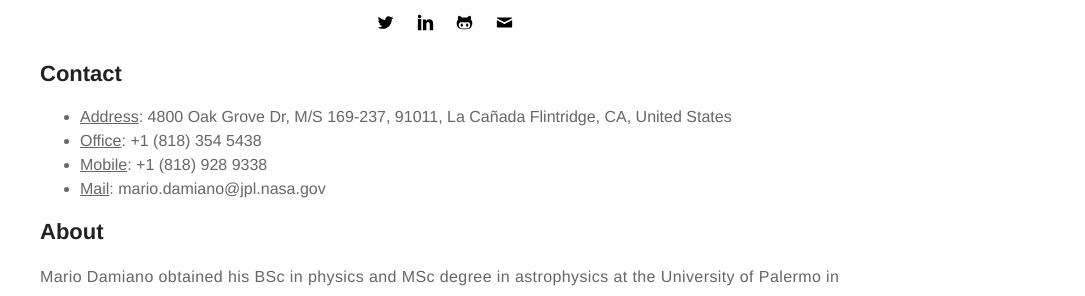
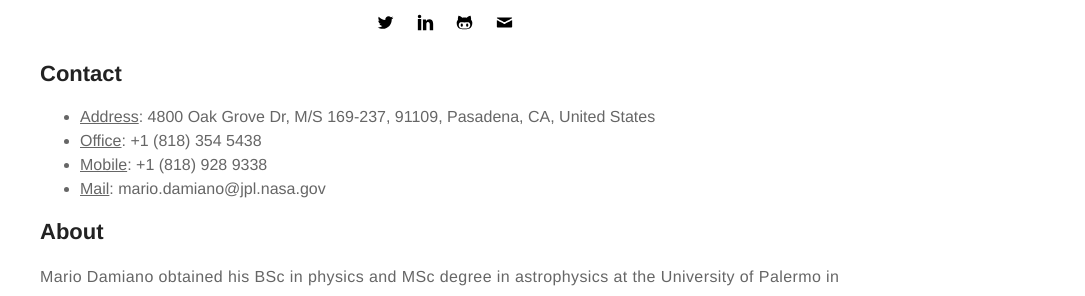
Before and after one commit to MDamiano/MDamiano.github.io, a Jekyll site: the page built from about.md, in a window 1280 px wide and 900 px high. Shown: the part 420-716 px from the top of the window, without its empty margins (195-1280 px from the left). Built offline with Jekyll 4.4.1, drawn with Linux system fonts in a browser that asks for light colours.

Commit message:
update address

```diff
--- a/about.md
+++ b/about.md
@@ -5,7 +5,7 @@ layout: page
 
 <h2>Contact</h2>
 <ul class="skill-list">
-	<li><u>Address</u>:  4800 Oak Grove Dr, M/S 169-237, 91011, La Ca<span>&#241;</span>ada Flintridge, CA, United States</li>
+	<li><u>Address</u>:  4800 Oak Grove Dr, M/S 169-237, 91109, Pasadena, CA, United States</li>
 	<li><u>Office</u>:   +1 (818) 354 5438</li>
 	<li><u>Mobile</u>:   +1 (818) 928 9338</li>
 	<li><u>Mail</u>:     mario.damiano@jpl.nasa.gov</li>
```
Also changed, not shown: 1 other file.
